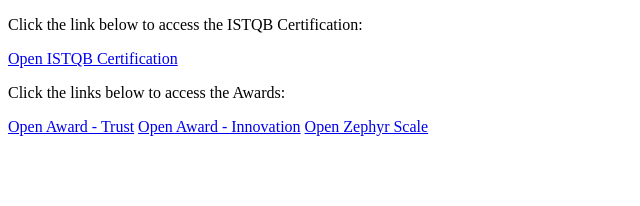
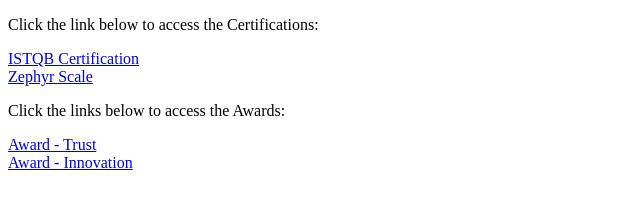
Before and after one commit to hariprasathvs/certifications, a plain HTML site: page index.html in a window 1280 px wide. Shown: the whole page, without its empty margins (0-640 px from the left). Drawn offline with Linux system fonts and the light colour scheme.

Commit message:
Update index.html

```diff
--- a/index.html
+++ b/index.html
@@ -1,14 +1,15 @@
 <!DOCTYPE html>
 <html>
 <head>
-    <title>My Website</title>
+    <title>Certifications & Awards</title>
 </head>
 <body>
-    <p>Click the link below to access the ISTQB Certification:</p>
-    <a href="CTFL-117299India-HariPrasathVS-r1.pdf">Open ISTQB Certification</a>
+    <p>Click the link below to access the Certifications:</p>
+    <a href="CTFL-117299India-HariPrasathVS-r1.pdf">ISTQB Certification</a><br>
+    <a href="Zephyr Scale.pdf">Zephyr Scale</a><br>
     <p>Click the links below to access the Awards:</p>
-    <a href="Hari Prasath_Exemplar Award - Trust..pdf">Open Award - Trust</a>
-    <a href="Hari Prasath_Exemplar Award - Innovation.pdf">Open Award - Innovation</a>
-    <a href="Zephyr Scale.pdf">Open Zephyr Scale</a>
+    <a href="Hari Prasath_Exemplar Award - Trust..pdf">Award - Trust</a><br>
+    <a href="Hari Prasath_Exemplar Award - Innovation.pdf">Award - Innovation</a><br>
+
 </body>
 </html>
```
